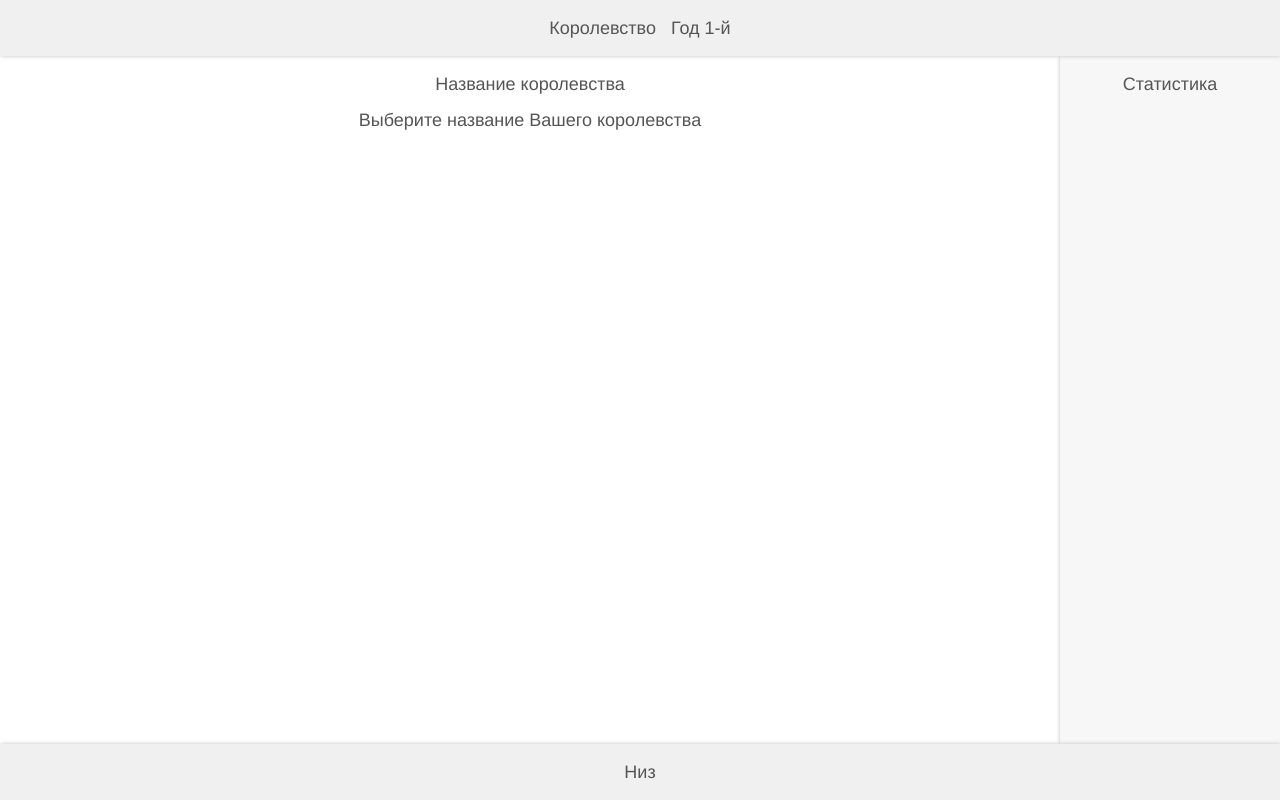
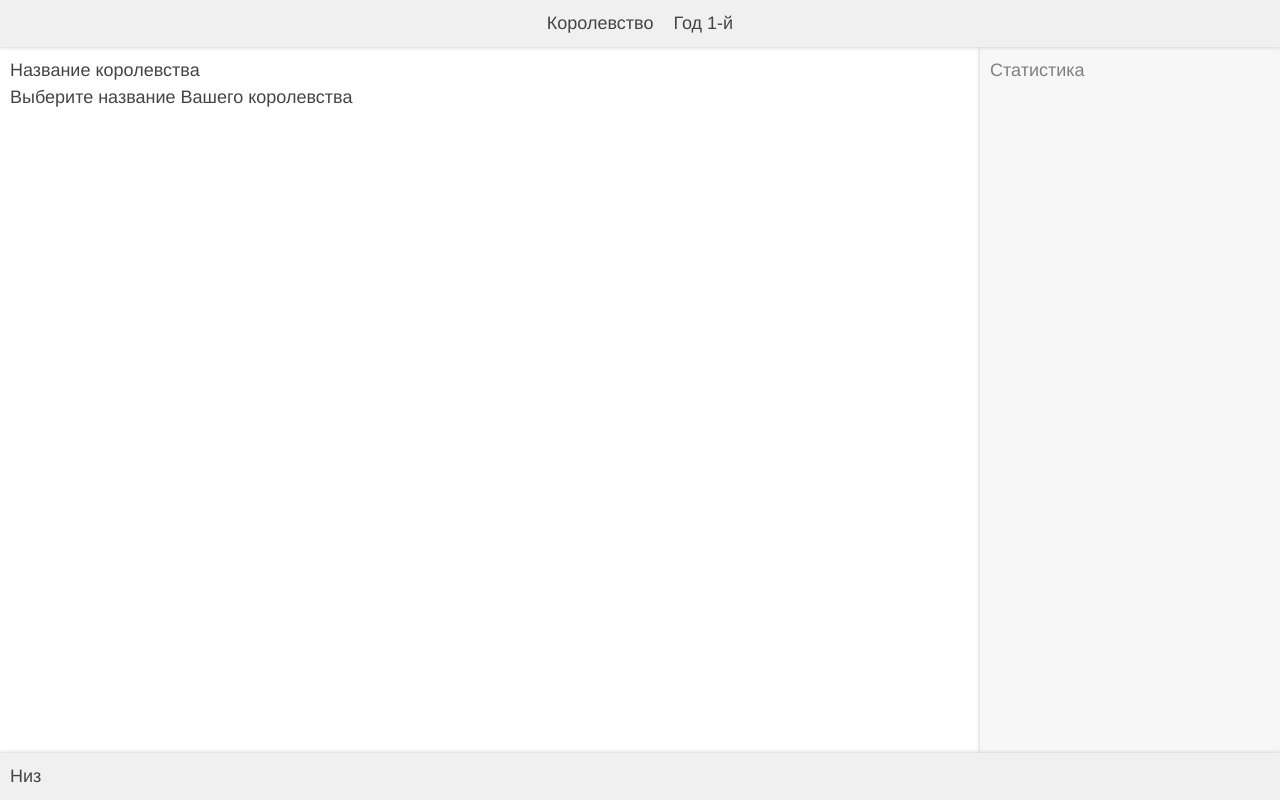
Before and after one commit to swordgna2/kingdom, a Vue app: page / in a window 1280 px wide. Built offline with nearby package versions, Linux system fonts and the light colour scheme.

Commit message:
fix: стили компонентов перенесены в style.css

```diff
--- a/public/css/style.css
+++ b/public/css/style.css
@@ -3,7 +3,105 @@ html, body {
     padding: 0;
     height: 100%;
     background: white;
-    color: #333333;
+    color: #444444;
     font-size: 18px;
-    line-height: 2;
+    line-height: 1.5;
+    font-family: Helvetica, Arial, sans-serif;
+    -webkit-font-smoothing: antialiased;
+    -moz-osx-font-smoothing: grayscale;
 }
+
+input, button, select {
+    border: none;
+    font: inherit;
+    min-width: 64px;
+    height: 36px;
+    color: rgba(0, 0, 0, 0.87);
+    outline: 0;
+    border-bottom: 1px solid silver;
+    vertical-align: middle;
+    white-space: nowrap;
+    overflow: visible;
+    transition-duration: 0.28s;
+    cursor: pointer;
+}
+
+button {
+    padding: 0 16px;
+    background-color: #f5f5f5;
+    box-shadow: 0 3px 1px -2px rgba(0, 0, 0, 0.2), 0 2px 2px 0 rgba(0, 0, 0, 0.14), 0 1px 5px 0 rgba(0, 0, 0, 0.12);
+    border-radius: 4px;
+}
+button:hover {
+    background-color: #e5e5e5;
+}
+
+.main-wrapper {
+    position: relative;
+    display: flex;
+    flex-direction: column;
+    height: 100%;
+}
+
+.main-header {
+    position: relative;
+    display: flex;
+    justify-content: center;
+    padding: 10px;
+    background: #f0f0f0;
+    box-shadow: 0 0 4px silver;
+    z-index: 2;
+}
+
+.main-header span {
+    user-select: none;
+}
+.main-header span + span {
+    margin-left: 20px;
+}
+
+.main-container {
+    position: relative;
+    flex: 1;
+}
+.main-container-inner {
+    position: absolute;
+    left: 0;
+    top: 0;
+    width: 100%;
+    height: 100%;
+    display: flex;
+}
+
+.dialog-container {
+    position: relative;
+    background: white;
+    padding: 10px;
+    box-sizing: border-box;
+    flex: 1;
+    height: 100%;
+    overflow: auto;
+}
+
+.statistics-container {
+    position: relative;
+    background: #f7f7f7;
+    color: gray;
+    flex: 15% 0;
+    min-width: 300px;
+    height: 100%;
+    padding: 10px;
+    box-sizing: border-box;
+    overflow: auto;
+    box-shadow: 0 0 4px silver;
+    text-align: left;
+    user-select: none;
+}
+
+.main-footer {
+    position: relative;
+    padding: 10px;
+    background: #f0f0f0;
+    box-shadow: 0 0 4px silver;
+    z-index: 2;
+}
--- a/src/App.vue
+++ b/src/App.vue
@@ -1,15 +1,17 @@
 <template>
-    <div id="app">
+    <div class="main-wrapper">
         <!--<p>Have a crown: <font-awesome-icon icon="crown"/></p>-->
         <HeaderPanel
             v-bind:year="year"
             v-bind:kingdom="myKingdom"
         />
-        <div id="content">
-            <DialogPanel
-                v-bind:dialog-data="dialogData"
-            />
-            <StatisticsPanel/>
+        <div class="main-container">
+            <div class="main-container-inner">
+                <DialogPanel
+                    v-bind:dialog-data="dialogData"
+                />
+                <StatisticsPanel/>
+            </div>
         </div>
         <FooterPanel/>
     </div>
@@ -37,22 +39,3 @@
         }
     }
 </script>
-
-<style>
-    #app {
-        font-family: Helvetica, Arial, sans-serif;
-        -webkit-font-smoothing: antialiased;
-        -moz-osx-font-smoothing: grayscale;
-        text-align: center;
-        color: #555555;
-        width: 100%;
-        height: 100%;
-        display: flex;
-        flex-direction: column;
-    }
-
-    #content {
-        flex: 1;
-        display: flex;
-    }
-</style>
--- a/src/classes/KingdomClass.js
+++ b/src/classes/KingdomClass.js
@@ -1,7 +1,5 @@
 export default class KingdomClass {
     constructor () {
-        console.log('KingdomClass')
-        this.qwe = '12312312312'
         console.log(this)
     }
 }
--- a/src/components/DialogPanel.vue
+++ b/src/components/DialogPanel.vue
@@ -1,5 +1,5 @@
 <template>
-    <div id="dialog">
+    <div class="dialog-container">
         <div>{{ dialogData.header }}</div>
         <div>{{ dialogData.message }}</div>
     </div>
@@ -13,12 +13,3 @@
         }
     }
 </script>
-
-<style scoped>
-    #dialog {
-        position: relative;
-        padding: 10px;
-        background: white;
-        flex: 1;
-    }
-</style>
--- a/src/components/FooterPanel.vue
+++ b/src/components/FooterPanel.vue
@@ -1,5 +1,5 @@
 <template>
-    <div id="footer">
+    <div class="main-footer">
         <span>Низ</span>
     </div>
 </template>
@@ -9,13 +9,3 @@
         name: 'FooterPanel'
     }
 </script>
-
-<style scoped>
-    #footer {
-        position: relative;
-        padding: 10px;
-        background: #f0f0f0;
-        box-shadow: 0 0 4px silver;
-        z-index: 2;
-    }
-</style>
--- a/src/components/HeaderPanel.vue
+++ b/src/components/HeaderPanel.vue
@@ -1,5 +1,5 @@
 <template>
-    <div id="header">
+    <div class="main-header">
         <span>Королевство {{ kingdomName }}</span>
         <span>Год {{ year }}-й</span>
     </div>
@@ -30,17 +30,3 @@
         }
     }
 </script>
-
-<style scoped>
-    #header {
-        position: relative;
-        padding: 10px;
-        background: #f0f0f0;
-        box-shadow: 0 0 4px silver;
-        z-index: 2;
-    }
-
-    #header span + span {
-        margin-left: 10px;
-    }
-</style>
--- a/src/components/StatisticsPanel.vue
+++ b/src/components/StatisticsPanel.vue
@@ -1,5 +1,5 @@
 <template>
-    <div id="statistics">
+    <div class="statistics-container">
         <span>Статистика</span>
     </div>
 </template>
@@ -9,14 +9,3 @@
         name: 'StatisticsPanel'
     }
 </script>
-
-<style scoped>
-    #statistics {
-        position: relative;
-        padding: 10px;
-        background: #f7f7f7;
-        box-shadow: 0 0 4px silver;
-        z-index: 1;
-        flex: 200px 0 1;
-    }
-</style>
```
